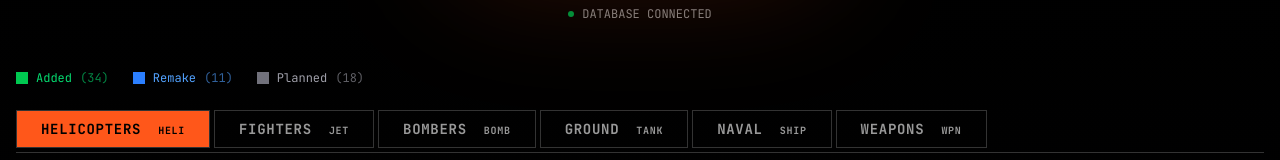
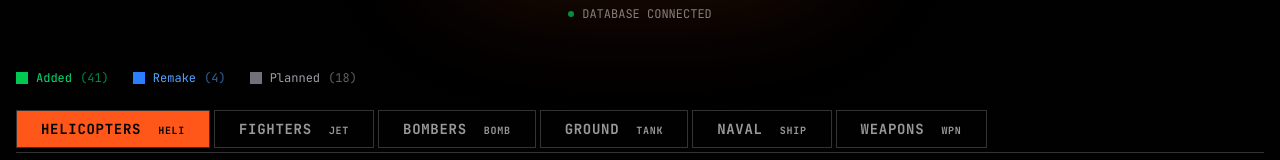
Before and after one commit to AshViper/AshVehicle-site, a Svelte app: page / in a window 1280 px wide. Shown: the part 2101-2261 px from the top of the page. Built offline with nearby package versions, Linux system fonts and the light colour scheme.

Commit message:
site fix

```diff
--- a/src/components/VehicleGallery.svelte
+++ b/src/components/VehicleGallery.svelte
@@ -90,20 +90,20 @@
       { name: "RAH-66", status: "added" }
     ],
     fighters: [
-      { name: "Su-34", status: "remake" },
-      { name: "Su-33", status: "remake" },
-      { name: "Su-25", status: "remake" },
+      { name: "Su-34", status: "added" },
+      { name: "Su-33", status: "added" },
+      { name: "Su-25", status: "added" },
       { name: "Su-27", status: "added" },
-      { name: "Mig-29", status: "remake" },
+      { name: "Mig-29", status: "added" },
       { name: "F-4", status: "added" },
-      { name: "JAS39E", status: "remake" },
+      { name: "JAS39E", status: "added" },
       { name: "F-35", status: "added" },
       { name: "F-22", status: "added" },
       { name: "F-117", status: "added" },
-      { name: "F-18", status: "remake" },
+      { name: "F-18", status: "added" },
       { name: "F-2", status: "added" },
       { name: "F-15", status: "added" },
-      { name: "Su-57", status: "remake" },
+      { name: "Su-57", status: "added" },
       { name: "F-16", status: "added" },
       { name: "F-14", status: "added" },
       { name: "F-100", status: "planned" },
```
